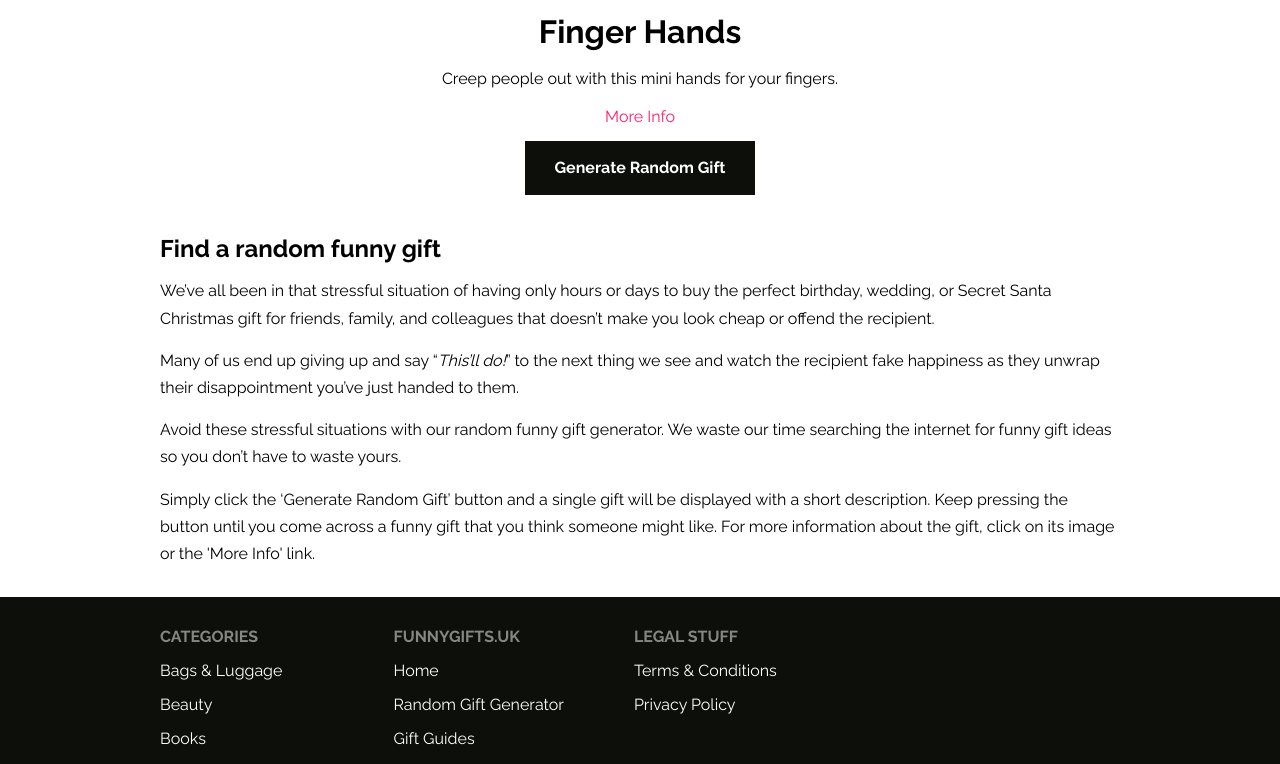
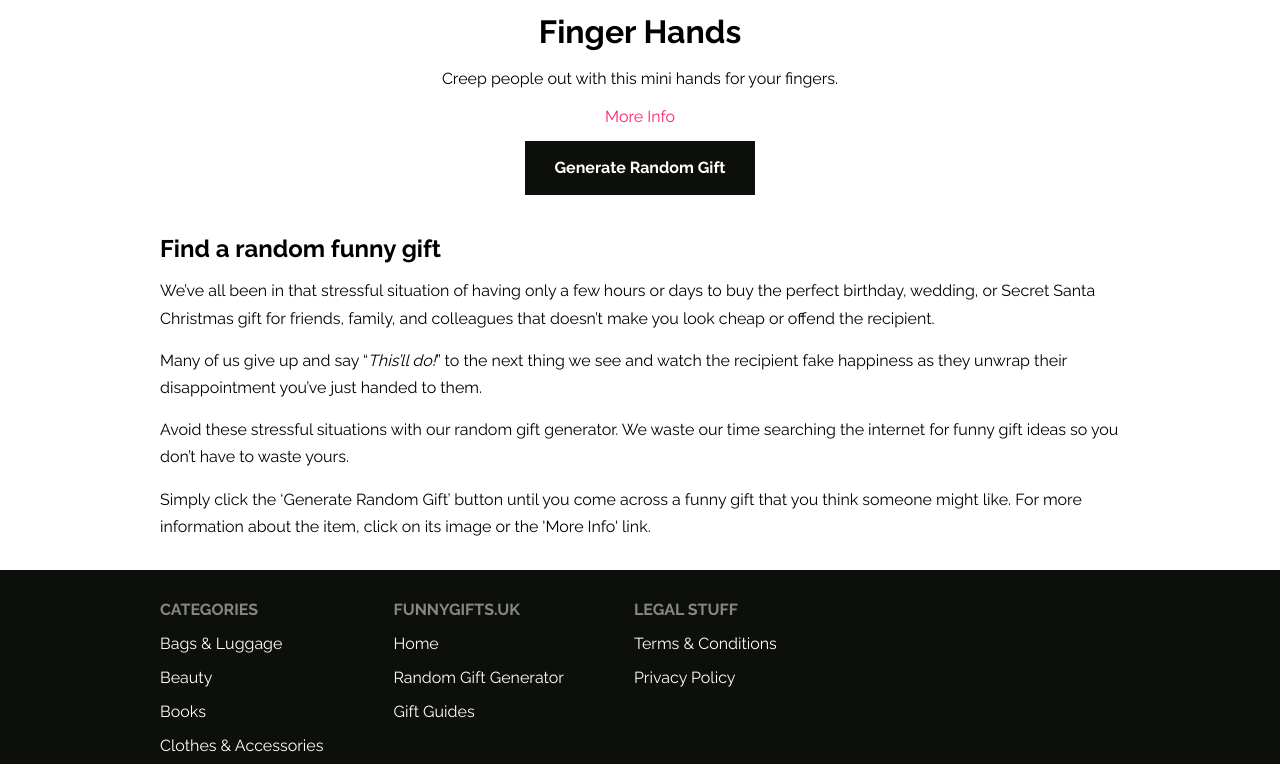
Before and after one commit to johnnyfwk/funny-gifts-front-end, a React (Create React App) app: page /random-gift-generator in a window 1280 px wide. Shown: the part 471-1235 px from the top of the page. Built offline with nearby package versions, Linux system fonts and the light colour scheme.

Commit message:
Amending 'Random Gift Generator' copy.

```diff
--- a/src/pages/GiftGenerator.jsx
+++ b/src/pages/GiftGenerator.jsx
@@ -75,10 +75,10 @@ export default function GiftGenerator() {
 
                     <section className="body">
                         <h2>Find a random funny gift</h2>
-                        <p>We’ve all been in that stressful situation of having only hours or days to buy the perfect birthday, wedding, or Secret Santa Christmas gift for friends, family, and colleagues that doesn’t make you look cheap or offend the recipient.</p>
-                        <p>Many of us end up giving up and say “<i>This’ll do!</i>” to the next thing we see and watch the recipient fake happiness as they unwrap their disappointment you’ve just handed to them.</p>
-                        <p>Avoid these stressful situations with our random funny gift generator. We waste our time searching the internet for funny gift ideas so you don’t have to waste yours.</p>
-                        <p>Simply click the ‘Generate Random Gift’ button and a single gift will be displayed with a short description. Keep pressing the button until you come across a funny gift that you think someone might like. For more information about the gift, click on its image or the 'More Info' link.</p>
+                        <p>We’ve all been in that stressful situation of having only a few hours or days to buy the perfect birthday, wedding, or Secret Santa Christmas gift for friends, family, and colleagues that doesn’t make you look cheap or offend the recipient.</p>
+                        <p>Many of us give up and say “<i>This’ll do!</i>” to the next thing we see and watch the recipient fake happiness as they unwrap their disappointment you’ve just handed to them.</p>
+                        <p>Avoid these stressful situations with our random gift generator. We waste our time searching the internet for funny gift ideas so you don’t have to waste yours.</p>
+                        <p>Simply click the ‘Generate Random Gift’ button until you come across a funny gift that you think someone might like. For more information about the item, click on its image or the 'More Info' link.</p>
                     </section>
                 </main>
             </div>
```
